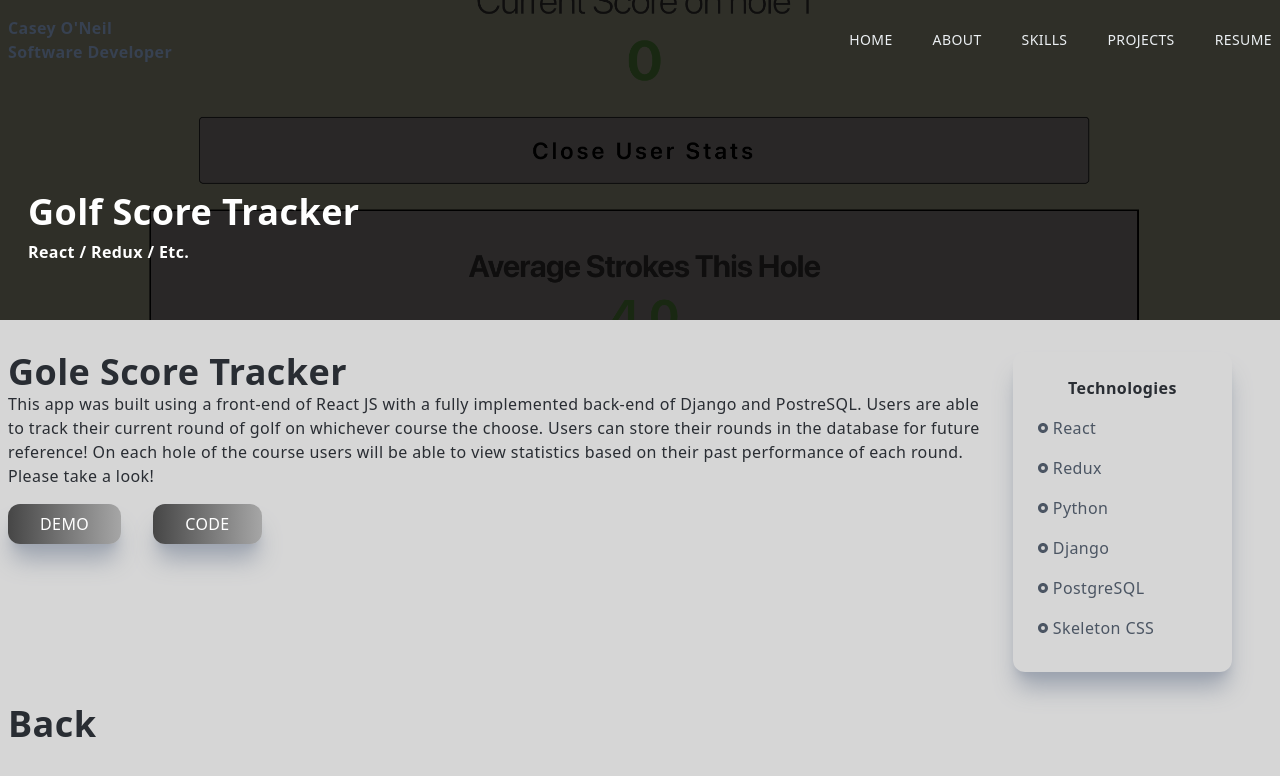
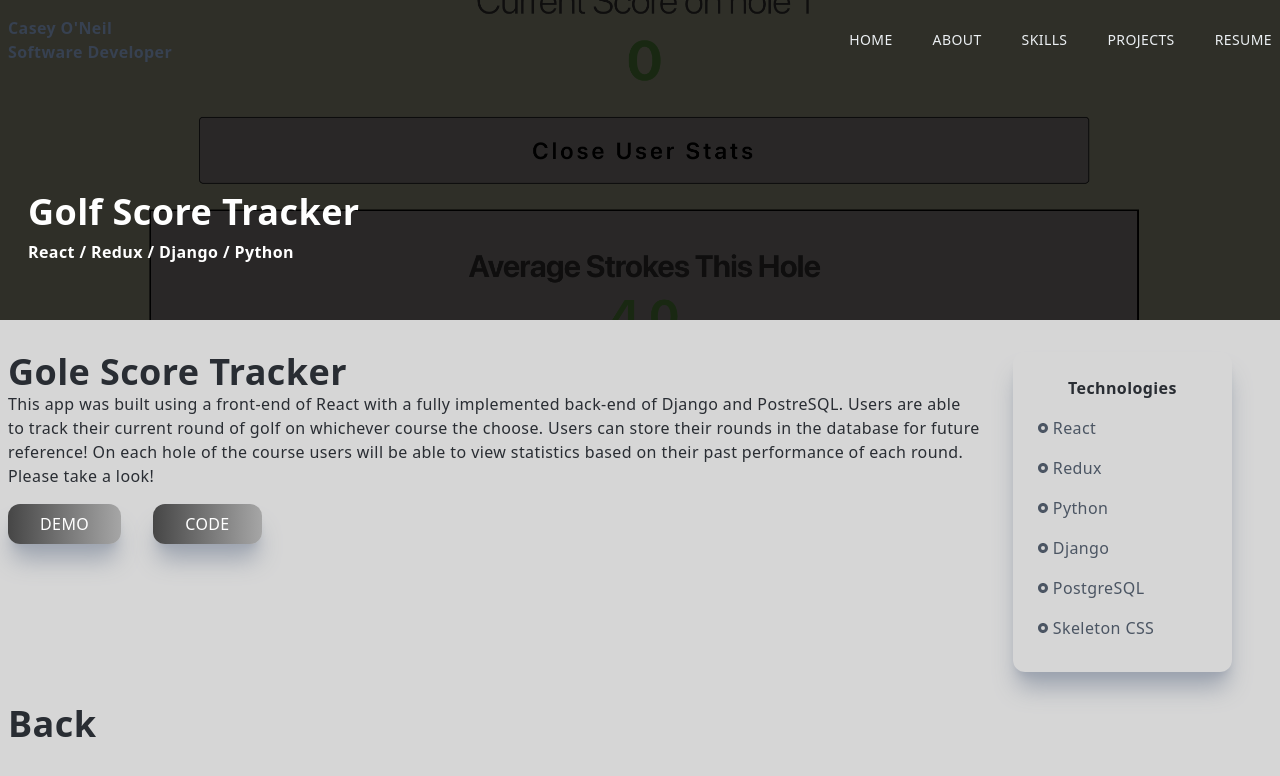
Before and after one commit to caseyoneil10/updatedportfolio, a Next.js app: page /golf in a window 1280 px wide. Shown: the top 776 px of the page. Built offline with nearby package versions, Linux system fonts and the light colour scheme.

Commit message:
fixed portoflio typos

```diff
--- a/components/Projects.js
+++ b/components/Projects.js
@@ -13,10 +13,10 @@ const Projects = () => {
 				<div className='max-w-[1240px] mx-auto px-2 py-16'>
 					<h2 className="py-4">Projects</h2>
 					<div className='grid md:grid-cols-2 gap-8'>
-					<ProjectItem title="Golf App" backgroundImg={golfAppImg}  projectUrl="/golf" tech={"React JS, JavaScript, Redux, Pyton, PostreSQL"}/>
-					<ProjectItem title="Top Restaurants in The World" backgroundImg={restaurantImg} projectUrl="/restaurant" tech={"React JS, JavaScript, Mongoose, MongoDB, JavaScript"}/>
+					<ProjectItem title="Golf App" backgroundImg={golfAppImg}  projectUrl="/golf" tech={"React JS, JavaScript, Redux, Python, PostreSQL"}/>
+					<ProjectItem title="Top Restaurants in The World" backgroundImg={restaurantImg} projectUrl="/restaurant" tech={"React, JavaScript, Mongoose, MongoDB"}/>
 					<ProjectItem title="My Movie/TV Show Catalog" backgroundImg={movieImg} projectUrl="/movie" tech={"Express, MongoDB, Mongoose, Bcrypt, Skeleton/Normalize"}/>
-					<ProjectItem title="Sleep Tracker" backgroundImg={sleepImg} projectUrl="/sleep" tech={"React JS, Pyton, PostreSQL, Bcrypt" }/>
+					<ProjectItem title="Sleep Tracker" backgroundImg={sleepImg} projectUrl="/sleep" tech={"React, Pyton, PostreSQL, Bcrypt" }/>
 					</div>
 				</div>
 
--- a/pages/golf.js
+++ b/pages/golf.js
@@ -13,13 +13,13 @@ const golf = () => {
 					<Image className='absolute z-1' layout='fill' objectFit='cover' src={golfImg} alt='/'/>
 					<div className='absolute top-[70%] max-w-[1240px] w-full left-[50%] translate-x-[-50%] translate-y-[-50%] text-white z-10 p-2'>
 						<h2 className='py-2'>Golf Score Tracker</h2>
-						<h3>React / Redux / Etc.</h3>
+						<h3>React / Redux / Django / Python </h3>
 					</div>
 				</div>
 					<div className='max-w-[1240px] mx-autp p-2 grid md:grid-cols-5 gap-8 pt-8'>
 						<div className='col-span-4'>
 							<h2>Gole Score Tracker</h2>
-							<p>   This app was built using a front-end of React JS with a fully implemented back-end of Django and PostreSQL.
+							<p>   This app was built using a front-end of React with a fully implemented back-end of Django and PostreSQL.
 
 						Users are able to track their current round of golf on whichever course the choose.
 
```
